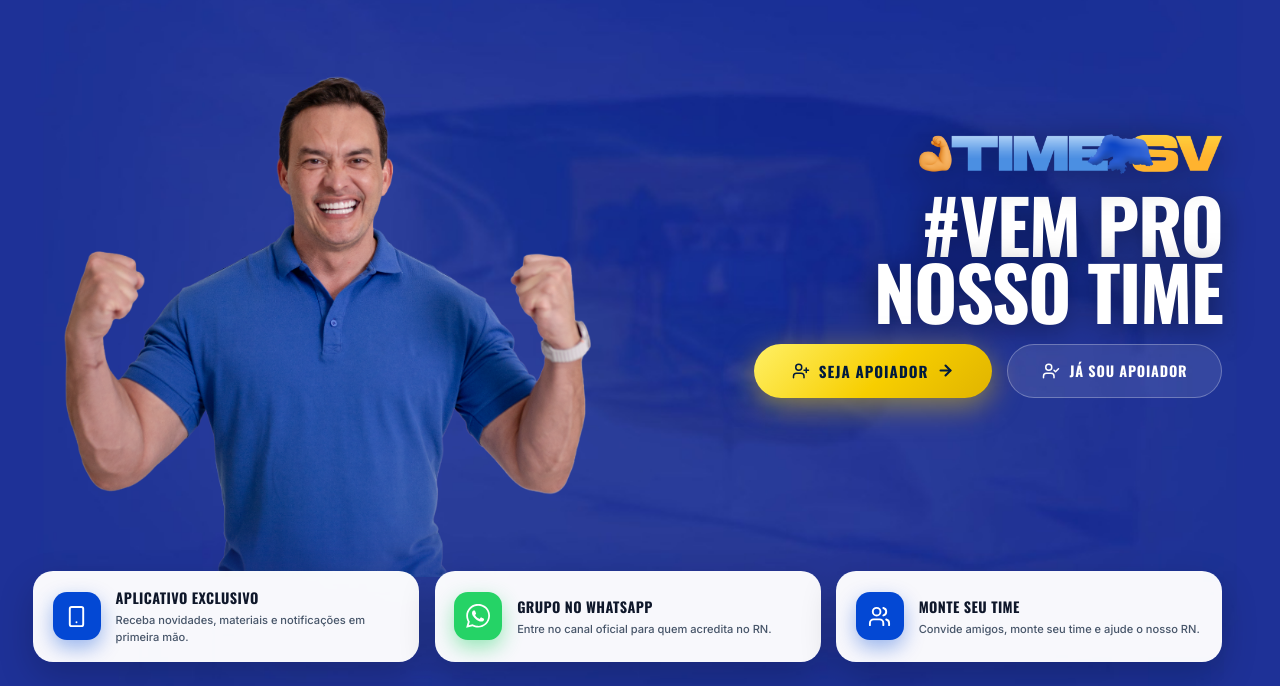
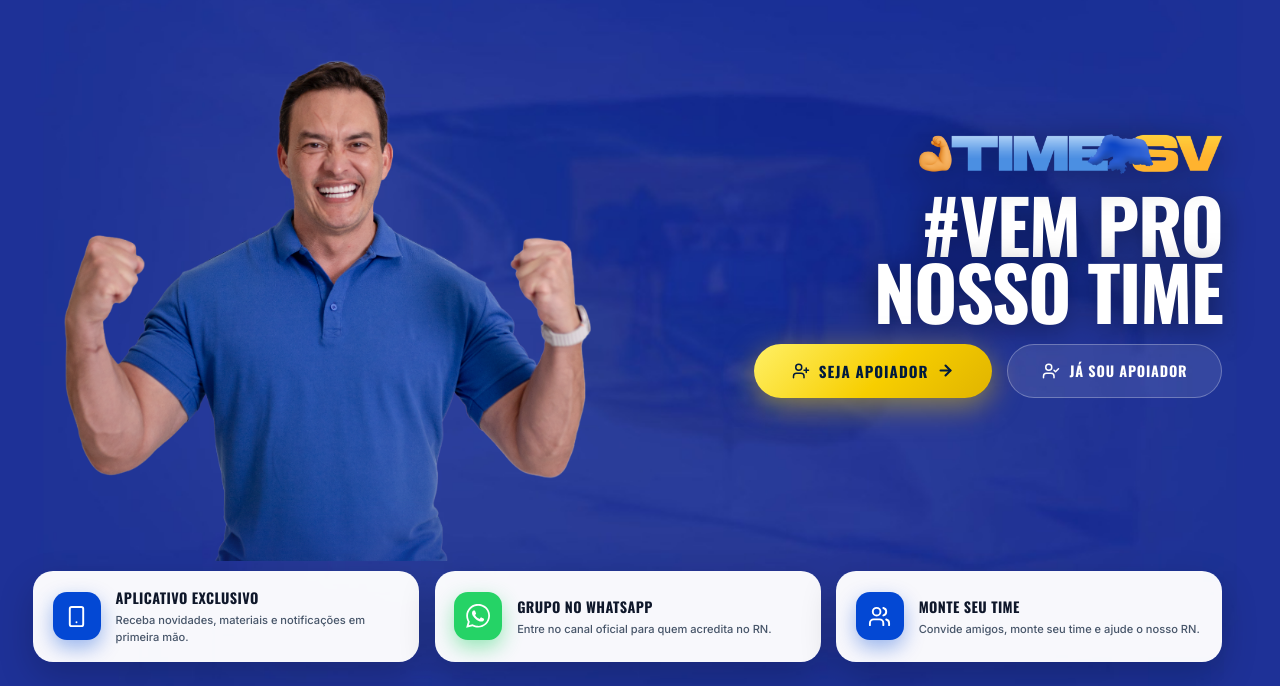
Before and after one commit to ReneBM/Apoiadores, a React (Vite) app in the folder frontend/: page /lp in a window 1280 px wide. Shown: the part 114-800 px from the top of the page. Built offline with nearby package versions, Linux system fonts and the light colour scheme; no server answers; a web font is replaced by a local one.

Commit message:
style: LP - aumenta a foto do senador para 94vh (height: clamp(540px, 94vh, 880px))

```diff
--- a/frontend/src/pages/LandingPage.jsx
+++ b/frontend/src/pages/LandingPage.jsx
@@ -272,8 +272,8 @@ export default function LandingPage() {
             src="/senador/styveson_v3_nobg.png"
             alt="Senador Styveson Valim"
             style={{
-              height: 'clamp(520px, 90vh, 840px)',
-              maxHeight: 'calc(100vh - 65px)',
+              height: 'clamp(540px, 94vh, 880px)',
+              maxHeight: 'calc(100vh - 35px)',
               maxWidth: '100%',
               width: 'auto',
               objectFit: 'contain',
```
